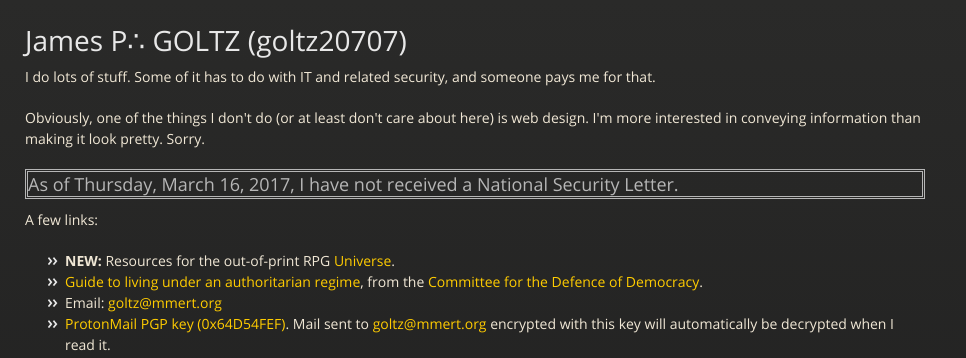
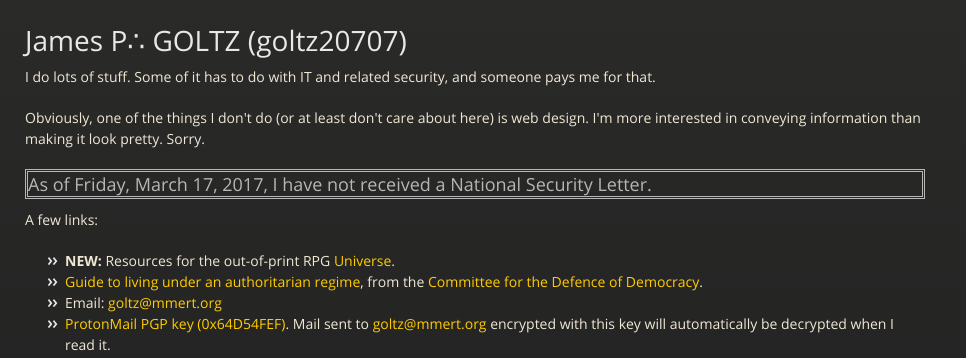
Before and after one commit to goltz20707/goltz20707.github.io, a Jekyll site: the page built from index.html, in a window 1280 px wide. Shown: the top 358 px of the page, without its empty margins (0-966 px from the left). Built offline with Jekyll 4.4.1, drawn with Linux system fonts in a browser that asks for light colours.

Commit message:
Update nsl.html

```diff
--- a/_includes/nsl.html
+++ b/_includes/nsl.html
@@ -4,6 +4,6 @@ date '+%A, %B %e, %Y,'
 
 <h3 style="border: double">As of
 
-Thursday, March 16, 2017,
+Friday, March 17, 2017,
 
 I have not received a National Security Letter.</h3>
```
